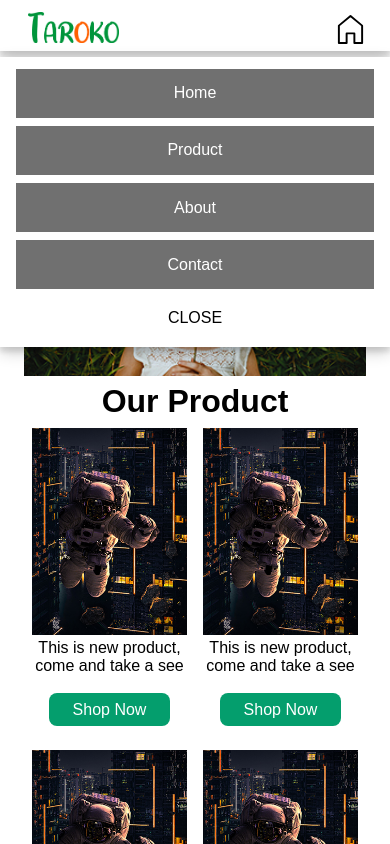
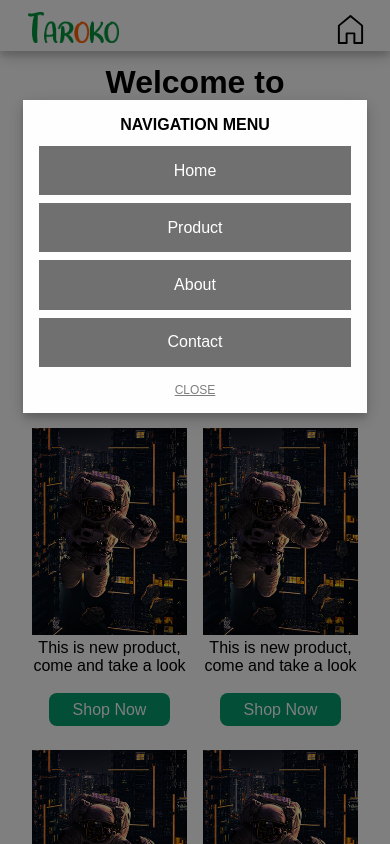
Before and after one commit to hansonangelino/tarokocollection, a plain HTML site: page index.html in a window 390 px wide. Both pictures are taken after a click on the picture 350 px from the left and 29 px from the top of the page. Shown: the top 844 px of the page. Drawn offline with Linux system fonts and the light colour scheme.

Commit message:
Navbar Done

```diff
--- a/index.css
+++ b/index.css
@@ -11,10 +11,30 @@
 		display: none;
 	}
 	div.modal {
-		display: none;
-		position: fixed;
-		width: 100%;
-		background-color: white;
+		display: none; /* Hidden by default */
+		position: fixed; /* Stay in place */
+		z-index: 1; /* Sit on top */
+		padding-top: 100px; /* Location of the box */
+		left: 0;
+		top: 0;
+		width: 100%; /* Full width */
+		height: 100%; /* Full height */
+		overflow: auto; /* Enable scroll if needed */
+		background-color: rgb(0,0,0); /* Fallback color */
+		background-color: rgba(0,0,0,0.5); /* Black w/ opacity */
+	}
+	div.modal_head {
+		display: flex;
+		text-align: center;
+	}
+	div.modal_content {
+		flex-direction: row;
+		background-color: #fefefe;
+		margin: 0 auto;
+		padding: 16px;
+		border: 0px solid #888;
+		width: 80%;
+		text-align: center;
 		box-shadow: 0px 5px 5px 0 rgba(0,0,0,0.10),
 					0px 5px 15px 0 rgba(0,0,0,0.20);
 	}
@@ -28,14 +48,13 @@
 		margin-top: 2px;
 	}
 	div.nav_links {
-		margin: 8px 0px;
 		float: none;
 		flex-direction: column;
 		text-align: center;
-		height: auto;
+		height: 100%;
 	}
 	div a.nav_item {
-		margin: 4px 16px;
+		margin: 4px 0;
 		padding: 4vw;
 		color: white;
 		background-color: #707070;
@@ -178,7 +197,9 @@ a.nav_item:hover {
 }
 .main_img {
 	background-image: url(landing.jpg);
-	background-size: contain;
+	background-position: center;
+	background-repeat: no-repeat;
+	background-size: cover;
 	flex: 1.5;
 }
 .product {
--- a/index.html
+++ b/index.html
@@ -22,43 +22,19 @@
 			</div>
 		</nav>
 	</header>
+
 	<div class="modal" id="myModal">
 		<div class="modal_content">
+			<p style="margin-bottom: 8px; font-size: 16px"><b>NAVIGATION MENU</b></p>
 			<div class="nav_links">
 				<a href="#top" class="nav_item">Home</a>
 				<a href="#product_p" class="nav_item">Product</a>
 				<a href="#about_p" class="nav_item">About</a>
 				<a href="#contact_p" class="nav_item">Contact</a>
-				<span class="close" style="padding-top: 16px; padding-bottom: 12px;">CLOSE</span>
 			</div>
+
+			<span class="close" style=" display: block; opacity: 50%; font-size: 12px; padding-top: 12px;"><u>CLOSE</u></span>
 		</div>
-		<script>
-			// Get the modal
-			var modal = document.getElementById("myModal");
-
-			// Get the button that opens the modal
-			var btn = document.getElementById("myBtn");
-
-			// Get the <span> element that closes the modal
-			var span = document.getElementsByClassName("close")[0];
-
-			// When the user clicks the button, open the modal
-			btn.onclick = function() {
-			  modal.style.display = "block";
-			}
-
-			// When the user clicks on <span> (x), close the modal
-			span.onclick = function() {
-			  modal.style.display = "none";
-			}
-
-			// When the user clicks anywhere outside of the modal, close it
-			window.onclick = function(event) {
-			  if (event.target == modal) {
-			    modal.style.display = "none";
-			  }
-			}
-		</script>
 	</div>
 
 	<main style="margin: 0px 24px">
@@ -81,7 +57,7 @@
 				<div class="gallery_img">
 					<img src="1.jpg" alt="" style="width: 100%;">
 					<div class="info">
-						<p>This is new product, come and take a see</p><br>
+						<p>This is new product, come and take a look</p><br>
 						<div class="cta">
 							<a href="">Shop Now</a>
 						</div>
@@ -90,7 +66,7 @@
 				<div class="gallery_img">
 					<img src="1.jpg" alt="" style="width: 100%;">
 					<div class="info">
-						<p>This is new product, come and take a see</p><br>
+						<p>This is new product, come and take a look</p><br>
 						<div class="cta">
 							<a href="">Shop Now</a>
 						</div>
@@ -99,7 +75,7 @@
 				<div class="gallery_img">
 					<img src="1.jpg" alt="" style="width: 100%;">
 					<div class="info">
-						<p>This is new product, come and take a see</p><br>
+						<p>This is new product, come and take a look</p><br>
 						<div class="cta">
 							<a href="">Shop Now</a>
 						</div>
@@ -108,7 +84,7 @@
 				<div class="gallery_img">
 					<img src="1.jpg" alt="" style="width: 100%;">
 					<div class="info">
-						<p>This is new product, come and take a see</p><br>
+						<p>This is new product, come and take a look</p><br>
 						<div class="cta">
 							<a href="">Shop Now</a>
 						</div>
@@ -117,7 +93,7 @@
 				<div class="gallery_img">
 					<img src="1.jpg" alt="" style="width: 100%;">
 					<div class="info">
-						<p>This is new product, come and take a see</p><br>
+						<p>This is new product, come and take a look</p><br>
 						<div class="cta">
 							<a href="">Shop Now</a>
 						</div>
@@ -126,7 +102,7 @@
 				<div class="gallery_img">
 					<img src="1.jpg" alt="" style="width: 100%;">
 					<div class="info">
-						<p>This is new product, come and take a see</p><br>
+						<p>This is new product, come and take a look</p><br>
 						<div class="cta">
 							<a href="">Shop Now</a>
 						</div>
@@ -135,7 +111,7 @@
 				<div class="gallery_img">
 					<img src="1.jpg" alt="" style="width: 100%;">
 					<div class="info">
-						<p>This is new product, come and take a see</p><br>
+						<p>This is new product, come and take a look</p><br>
 						<div class="cta">
 							<a href="">Shop Now</a>
 						</div>
@@ -144,7 +120,7 @@
 				<div class="gallery_img">
 					<img src="1.jpg" alt="" style="width: 100%;">
 					<div class="info">
-						<p>This is new product, come and take a see</p><br>
+						<p>This is new product, come and take a look</p><br>
 						<div class="cta">
 							<a href="">Shop Now</a>
 						</div>
@@ -198,5 +174,33 @@
 			<p style="text-align: center;">Copyright 2020 by <a href="" style="color: white; text-decoration: none"><i>@Hanstopz Creation</i></a></p>
 		</div>
 	</footer>
+
+	<script>
+	// Get the modal
+	var modal = document.getElementById("myModal");
+
+	// Get the button that opens the modal
+	var btn = document.getElementById("myBtn");
+
+	// Get the <span> element that closes the modal
+	var span = document.getElementsByClassName("close")[0];
+
+	// When the user clicks the button, open the modal
+	btn.onclick = function() {
+	  modal.style.display = "block";
+	}
+
+	// When the user clicks on <span> (x), close the modal
+	span.onclick = function() {
+	  modal.style.display = "none";
+	}
+
+	// When the user clicks anywhere outside of the modal, close it
+	window.onclick = function(event) {
+	  if (event.target == modal) {
+	    modal.style.display = "none";
+	  }
+	}
+	</script>
 </body>
 </html>
```
